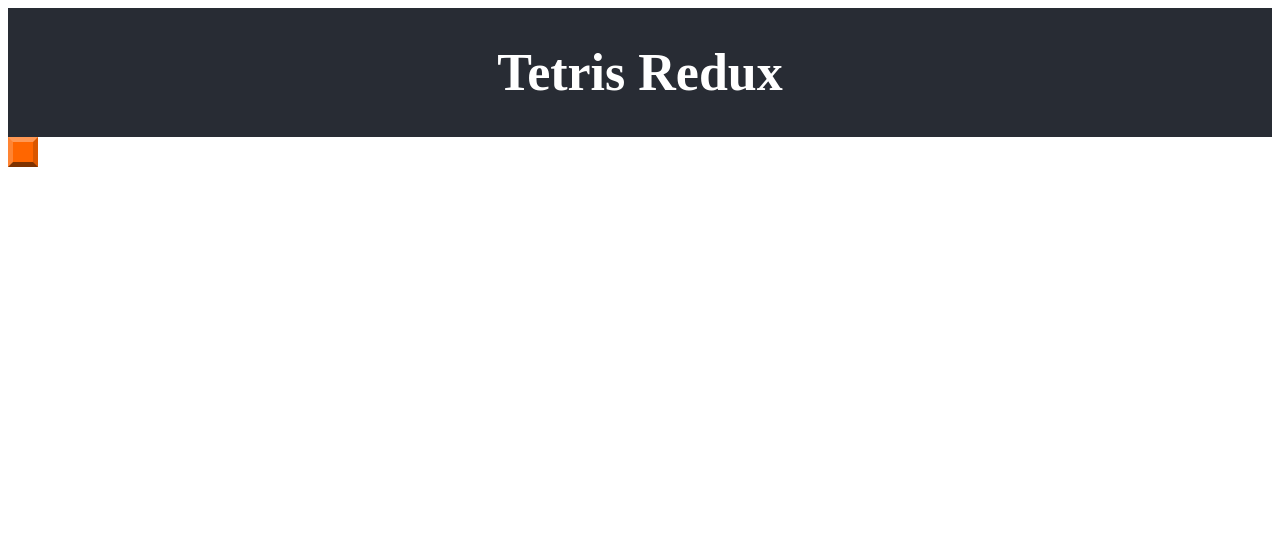
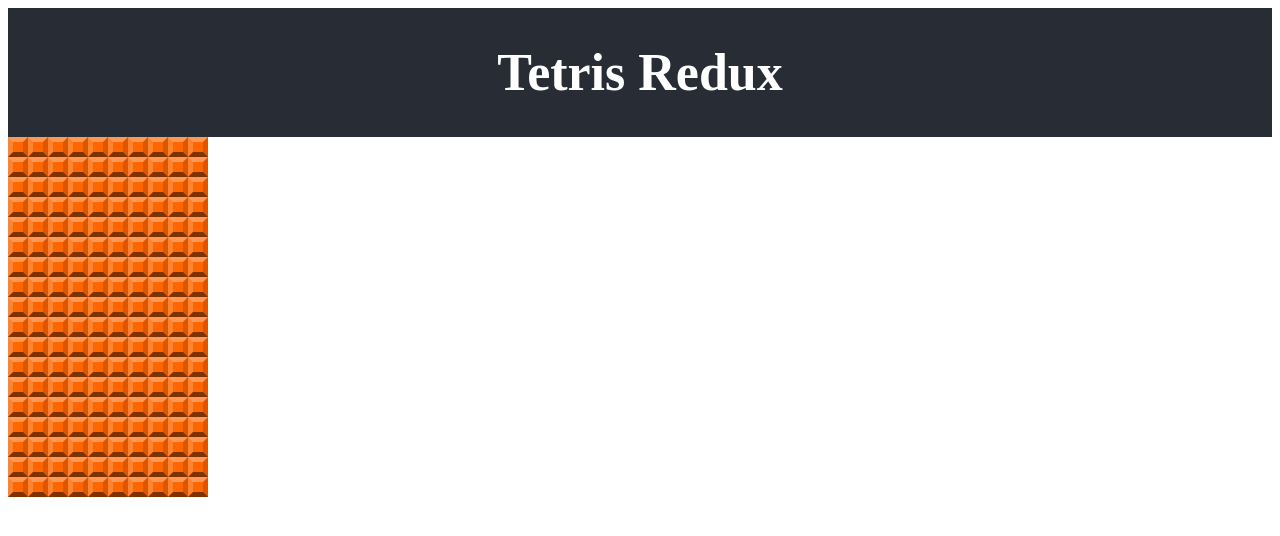
Before and after one commit to lougoncharenko/ACS-3330-color-challenge, a React (Create React App) app: page / in a window 1280 px wide. Shown: the top 536 px of the page. Built offline with nearby package versions, Linux system fonts and the light colour scheme.

Commit message:
Added grid board"

```diff
--- a/src/App.js
+++ b/src/App.js
@@ -2,6 +2,7 @@
 import './App.css';
 
 import GridSquare from './components/GridSquare/GridSquare'
+import GridBoard from './components/GridBoard/GridBoard';
 
 function App() {
   return (
@@ -9,7 +10,7 @@
       <header className="App-header">
         <h1 className="App-title">Tetris Redux</h1>
       </header>
-      <GridSquare color="1" />
+      <GridBoard />
     </div>
   );
 }
--- /dev/null
+++ b/src/components/GridBoard/GridBoard.js
@@ -0,0 +1,20 @@
+import React from 'react'
+import GridSquare from '../GridSquare/GridSquare'
+
+// Represents a 10 x 18 grid of grid squares
+
+export default function GridBoard() {
+  // generates an array of 18 rows, each containing 10 GridSquares.
+  const grid = []
+  for (let row = 0; row < 18; row ++) {
+    grid.push([])
+    for (let col = 0; col < 10; col ++) {
+      grid[row].push(<GridSquare key={`${col}${row}`} color="1" />)
+    }
+  }
+  return (
+    <div className='grid-board'>
+      {grid}
+    </div>
+  )
+}
--- a/src/index.css
+++ b/src/index.css
@@ -29,6 +29,10 @@
   --rows: 18;
   --tile-size: 20px;
   --border-width: 5px;
+}
+
+* {
+  box-sizing: border-box;
 }
 
 /* Colors */
@@ -74,3 +78,10 @@
   border-right-color: var(--border-right-color);
   border-bottom-color: var(--border-bottom-color);
 }
+
+.grid-board {
+  display: grid;
+  grid-template-columns: repeat(var(--cols), var(--tile-size));
+  grid-gap: 0;
+  align-self: flex-start;
+}
```
